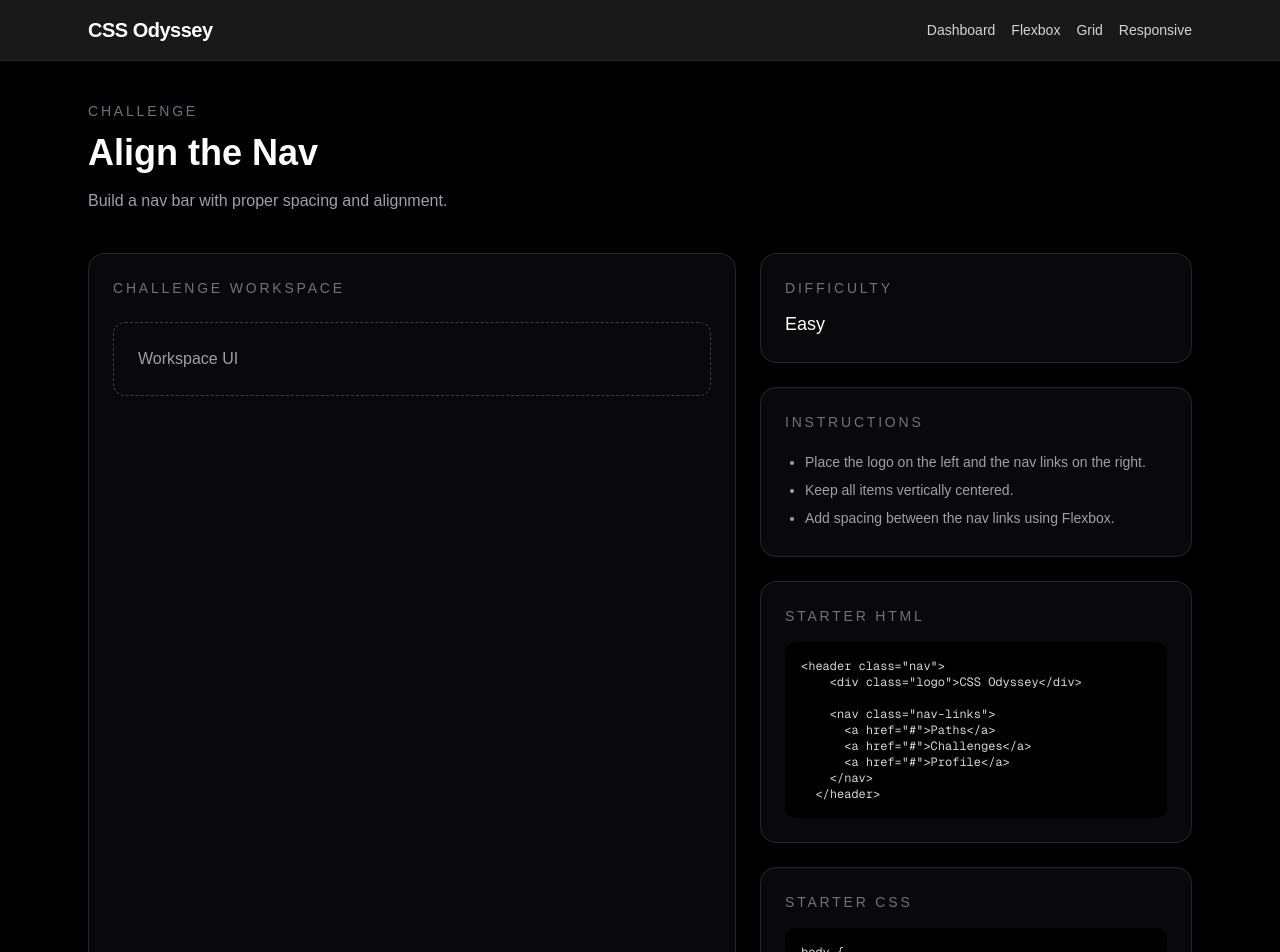
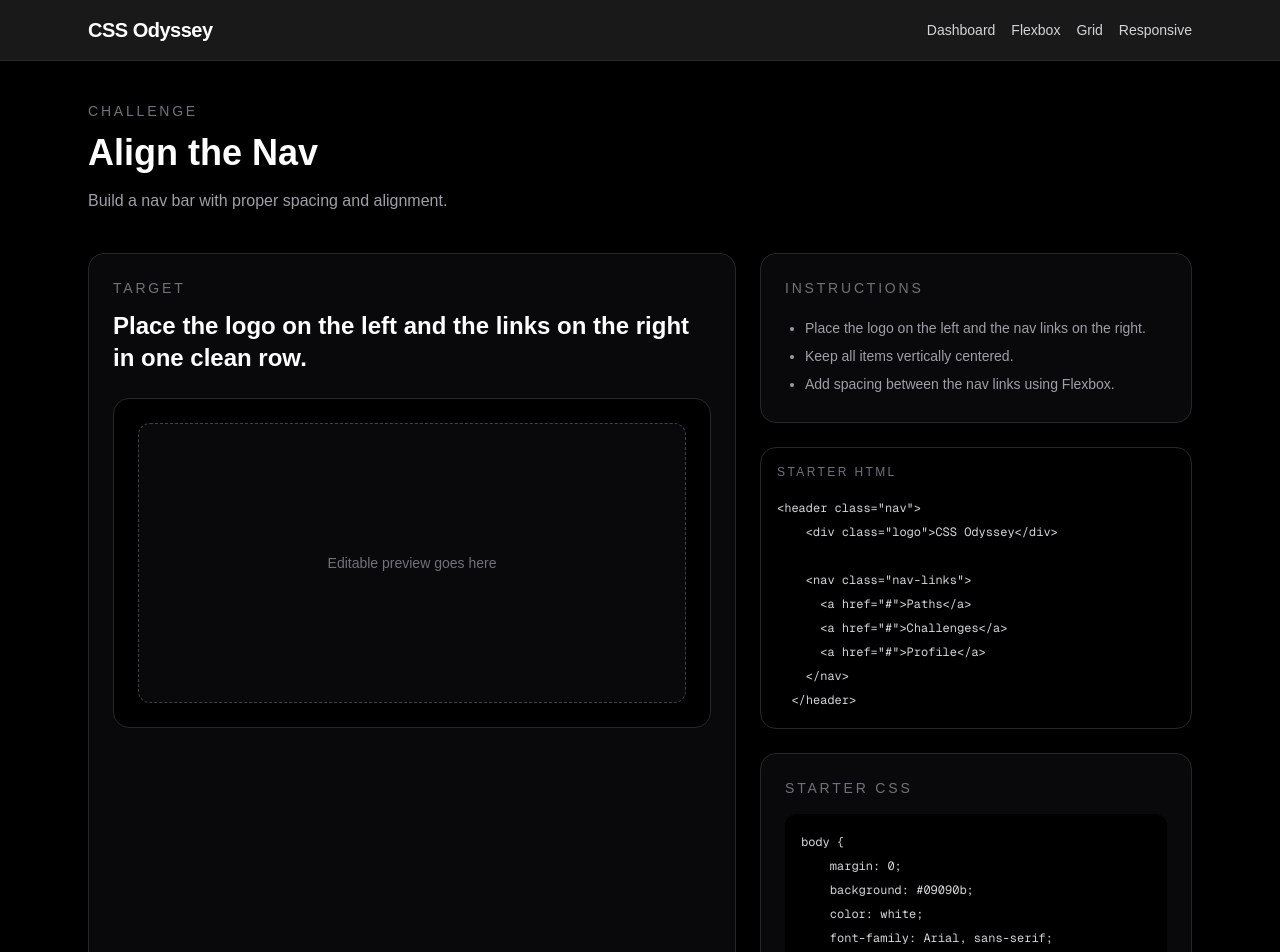
Before and after one commit to virginiasicuriello/css-odyssey, a Next.js app: page /challenge/align-the-nav in a window 1280 px wide. Shown: the top 952 px of the page. Built offline with nearby package versions, Linux system fonts and the light colour scheme.

Commit message:
Build challenge workspace layout

```diff
--- a/app/challenge/[slug]/page.tsx
+++ b/app/challenge/[slug]/page.tsx
@@ -1,5 +1,6 @@
 import AppHeader from "../../../components/app-header";
 import PageShell from "../../../components/page-shell";
+import ChallengeWorkspaceShell from "../../../components/challenge-workspace-shell";
 import { challenges } from "../../../lib/challenges";
 import { challengeContent } from "../../../lib/challenge-content";
 
@@ -44,66 +45,20 @@ export default async function ChallengePage({
           </p>
         </div>
 
-        <div className="grid gap-6 lg:grid-cols-[1.2fr_0.8fr]">
+        {content ? (
+          <ChallengeWorkspaceShell
+            goal={content.goal}
+            instructions={content.instructions}
+            starterHtml={content.starterHtml}
+            starterCss={content.starterCss}
+          />
+        ) : (
           <div className="rounded-2xl border border-zinc-800 bg-zinc-950 p-6">
-            <p className="text-sm uppercase tracking-[0.2em] text-zinc-500">
-              Challenge Workspace
+            <p className="text-zinc-400">
+              This challenge does not have content yet.
             </p>
-
-            <div className="mt-6 rounded-xl border border-dashed border-zinc-700 p-6 text-zinc-400">
-              Workspace UI
-            </div>
           </div>
-
-          <div className="space-y-6">
-            <div className="rounded-2xl border border-zinc-800 bg-zinc-950 p-6">
-              <p className="text-sm uppercase tracking-[0.2em] text-zinc-500">
-                Difficulty
-              </p>
-              <p className="mt-3 text-lg capitalize text-white">
-                {challenge.difficulty}
-              </p>
-            </div>
-
-            <div className="rounded-2xl border border-zinc-800 bg-zinc-950 p-6">
-              <p className="text-sm uppercase tracking-[0.2em] text-zinc-500">
-                Instructions
-              </p>
-
-              {content ? (
-                <ul className="mt-4 list-disc pl-5 text-sm leading-7 text-zinc-400">
-                  {content.instructions.map((instruction) => (
-                    <li key={instruction}>{instruction}</li>
-                  ))}
-                </ul>
-              ) : (
-                <p className="mt-4 text-sm text-zinc-400">
-                  No instructions yet for this challenge.
-                </p>
-              )}
-            </div>
-
-            <div className="rounded-2xl border border-zinc-800 bg-zinc-950 p-6">
-              <p className="text-sm uppercase tracking-[0.2em] text-zinc-500">
-                Starter HTML
-              </p>
-
-              <pre className="mt-4 overflow-x-auto rounded-xl bg-black p-4 text-xs text-zinc-300">
-                {content ? content.starterHtml : "No starter HTML yet."}
-              </pre>
-            </div>
-
-            <div className="rounded-2xl border border-zinc-800 bg-zinc-950 p-6">
-              <p className="text-sm uppercase tracking-[0.2em] text-zinc-500">
-                Starter CSS
-              </p>
-
-              <pre className="mt-4 overflow-x-auto rounded-xl bg-black p-4 text-xs text-zinc-300">
-                {content ? content.starterCss : "No starter CSS yet."}
-              </pre>
-            </div>
-          </div>
-        </div>
+        )}
       </PageShell>
     </>
   );
--- /dev/null
+++ b/components/challenge-workspace-shell.tsx
@@ -0,0 +1,68 @@
+type ChallengeWorkspaceShellProps = {
+    goal: string;
+    instructions: string[];
+    starterHtml: string;
+    starterCss: string;
+  };
+
+  export default function ChallengeWorkspaceShell({
+    goal,
+    instructions,
+    starterHtml,
+    starterCss,
+  }: ChallengeWorkspaceShellProps) {
+    return (
+      <div className="grid gap-6 lg:grid-cols-[1.2fr_0.8fr]">
+        <section className="rounded-2xl border border-zinc-800 bg-zinc-950 p-6">
+          <p className="text-sm uppercase tracking-[0.2em] text-zinc-500">
+            Target
+          </p>
+
+          <h2 className="mt-3 text-2xl font-semibold">{goal}</h2>
+
+          <div className="mt-6 rounded-2xl border border-zinc-800 bg-black p-6">
+            <div className="flex min-h-[280px] items-center justify-center rounded-xl border border-dashed border-zinc-700 bg-zinc-950">
+              <p className="text-sm text-zinc-500">
+              Editable preview goes here
+              </p>
+            </div>
+          </div>
+
+        </section>
+
+        <aside className="space-y-6">
+          <section className="rounded-2xl border border-zinc-800 bg-zinc-950 p-6">
+            <p className="text-sm uppercase tracking-[0.2em] text-zinc-500">
+              Instructions
+            </p>
+
+            <ul className="mt-4 list-disc pl-5 text-sm leading-7 text-zinc-400">
+              {instructions.map((instruction) => (
+                <li key={instruction}>{instruction}</li>
+              ))}
+            </ul>
+          </section>
+
+          <div className="mt-6 rounded-2xl border border-zinc-800 bg-black p-4">
+            <p className="text-xs uppercase tracking-[0.2em] text-zinc-500">
+              Starter HTML
+            </p>
+
+            <pre className="mt-4 overflow-x-auto text-xs leading-6 text-zinc-300">
+              {starterHtml}
+            </pre>
+          </div>
+
+          <section className="rounded-2xl border border-zinc-800 bg-zinc-950 p-6">
+            <p className="text-sm uppercase tracking-[0.2em] text-zinc-500">
+              Starter CSS
+            </p>
+
+            <pre className="mt-4 overflow-x-auto rounded-xl bg-black p-4 text-xs leading-6 text-zinc-300">
+              {starterCss}
+            </pre>
+          </section>
+        </aside>
+      </div>
+    );
+  }
--- a/lib/challenge-content.ts
+++ b/lib/challenge-content.ts
@@ -1,5 +1,6 @@
 export type ChallengeContent = {
     slug: string;
+    goal: string;
     instructions: string[];
     starterHtml: string;
     starterCss: string;
@@ -8,6 +9,7 @@ export type ChallengeContent = {
   export const challengeContent: ChallengeContent[] = [
     {
       slug: "center-the-orb",
+      goal: "Center the orb perfectly in the middle of the screen.",
       instructions: [
         "Center the orb perfectly inside the full screen.",
         "Use Flexbox for both horizontal and vertical centering.",
@@ -30,6 +32,7 @@ export type ChallengeContent = {
     },
     {
       slug: "align-the-nav",
+      goal: "Place the logo on the left and the links on the right in one clean row.",
       instructions: [
         "Place the logo on the left and the nav links on the right.",
         "Keep all items vertically centered.",
@@ -66,9 +69,9 @@ export type ChallengeContent = {
     margin-left: 12px;
   }`,
     },
-
     {
       slug: "two-column-layout",
+      goal: "Create a two-column layout with a narrow sidebar and a wider content area.",
       instructions: [
         "Create a two-column layout with a sidebar and main content area.",
         "Use CSS Grid for the overall layout.",
```
Lines whose indentation alone changed are shown as unchanged.
